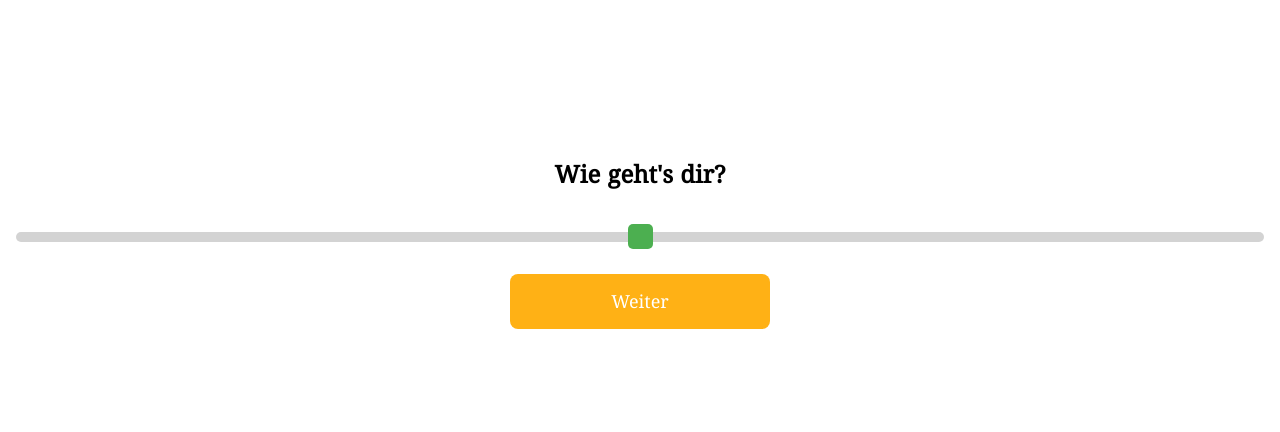
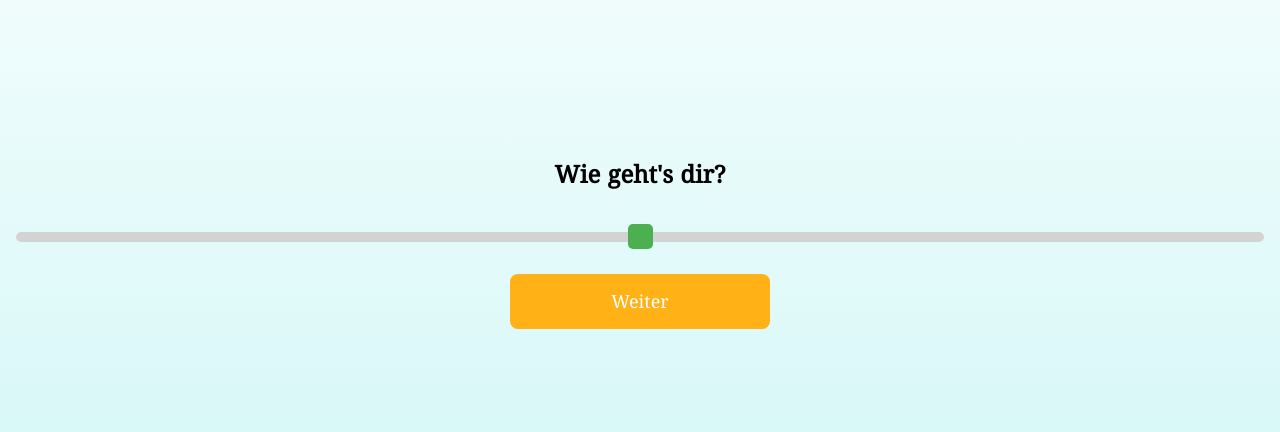
Before and after one commit to EricHier/WirVsVirusTagesplaner, a Nuxt app: page / in a window 1280 px wide. Shown: the part 174-606 px from the top of the page. Built offline with nearby package versions, Linux system fonts and the light colour scheme.

Commit message:
Added background

```diff
--- a/components/Splashscreen.vue
+++ b/components/Splashscreen.vue
@@ -1,5 +1,5 @@
 <template>
-  <div class="container backround">
+  <div class="container">
     <h1 class="text-5xl font-bold">Plan your day @ home</h1>
   </div>
 </template>
--- a/pages/index.vue
+++ b/pages/index.vue
@@ -1,5 +1,5 @@
 <template>
-  <div class="container p-4">
+  <div class="container p-4 background">
     <Splashscreen v-if="screenIndex === 0"></Splashscreen>
 
     <CheckinMood v-if="screenIndex === 1" v-on:submit="submitCheckinMood"></CheckinMood>
```
